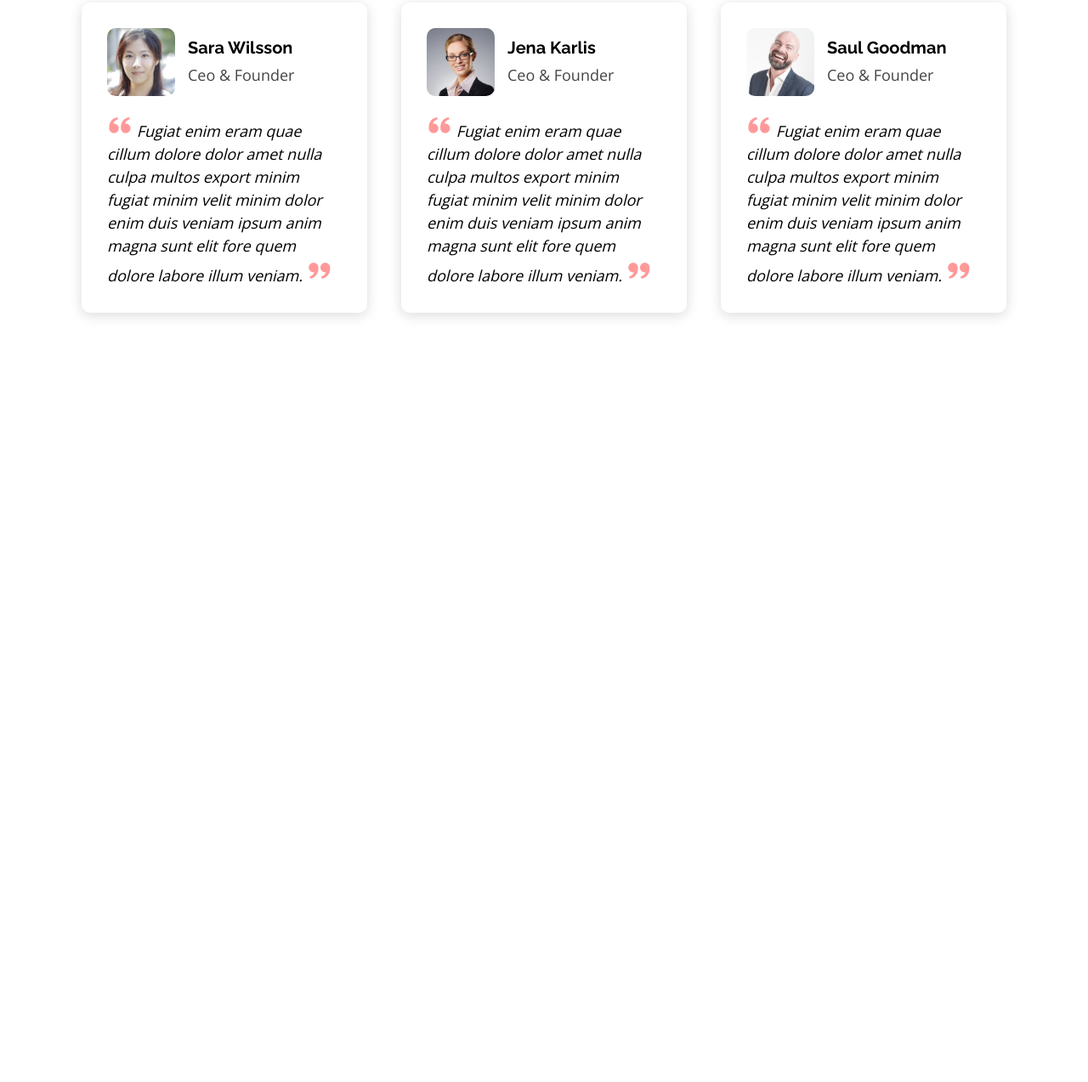
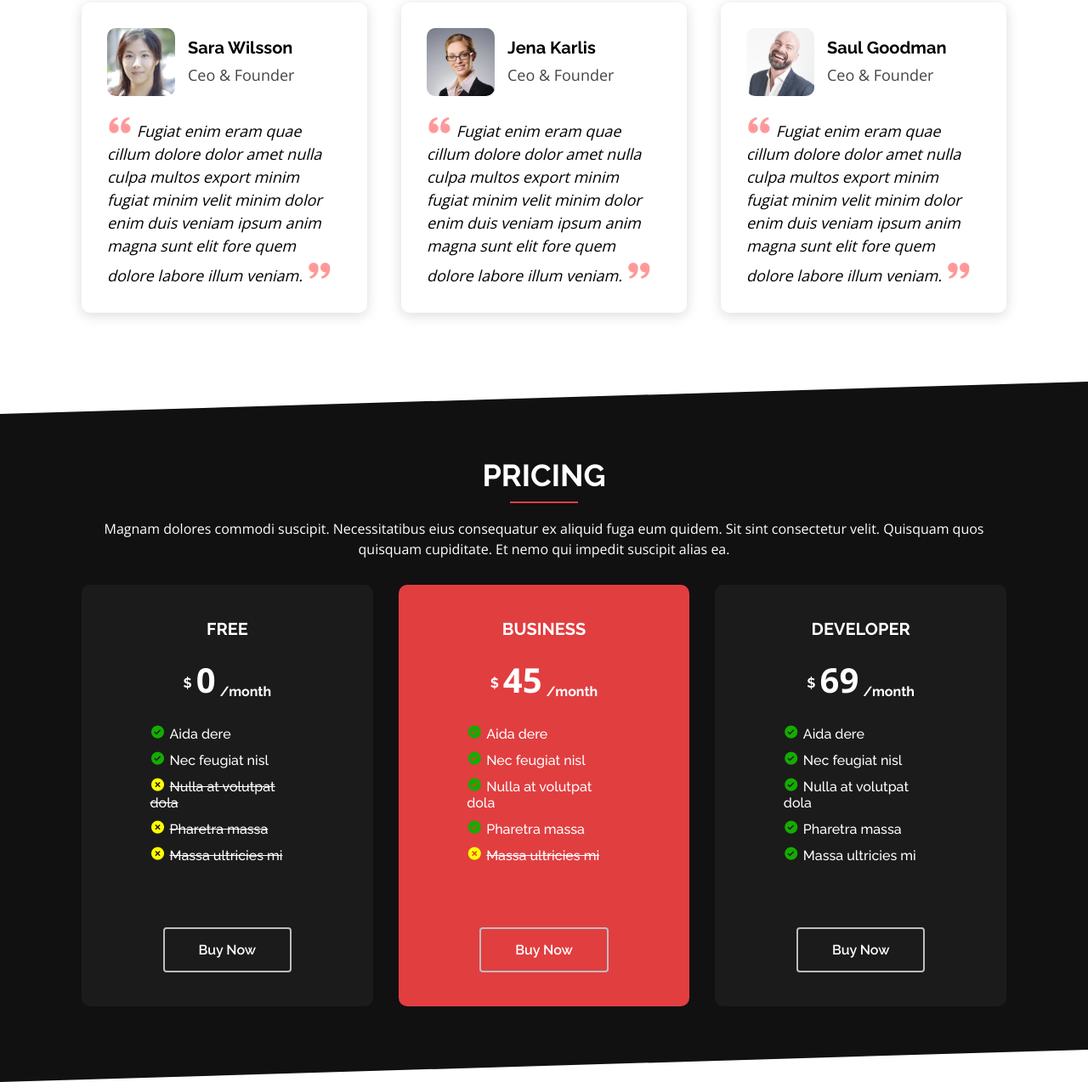
Before and after one commit to ashik-ashik/presento-langing, a plain HTML site: page index.html in a window 1280 px wide. Shown: the part 4456-5729 px from the top of the page at 85% size. Before the commit the page ends 4874 px from the top, so only its background shows below. Drawn offline with nearby package versions, Linux system fonts and the light colour scheme.

Commit message:
[ADD] Pricing section added

```diff
--- a/css/includes/_global-classes.scss
+++ b/css/includes/_global-classes.scss
@@ -12,6 +12,9 @@
 }
 .c-ass{
   color: #ddd !important;
+}
+.bg-red{
+  background: $red !important;
 }
 .bg-black{
   background: $black !important;
--- a/css/includes/_page-design.scss
+++ b/css/includes/_page-design.scss
@@ -421,3 +421,74 @@ img{
 
 }
 /* testimonials section end */
+
+
+
+/* Pricing section Start */
+#pricing-table{
+  transform: skewY(-1.7deg);
+  .container{
+    transform: skewY(1.7deg);
+  }
+  .price-box{
+    padding: 40px 20px;
+    text-align: center;
+    border-radius: 10px;
+
+    h4:first-child{
+      text-transform: uppercase;
+      font-size: $fs-20;
+      margin-bottom: 20px;
+    }
+  }
+  .price sup,
+  .price sub{
+    font-size: 16px;
+    color: #fff;
+    margin: 0 5px;
+  }
+  .price span{
+    font-size: 40px;
+    color: #fff;
+    font-family: 'Open sans';
+    text-transform: uppercase;
+  }
+  ul{
+    text-align: left;
+    width: 60%;
+    margin: 25px auto;
+  }
+  ul li{
+    margin-bottom: 10px;
+    color: $white;
+    .bx{
+      margin-right: 5px;
+      font-size: $fs-18;
+    }
+    .bxs-check-circle{
+      color: #14ac00;
+    }
+    .bxs-x-circle{
+      color: yellow;
+    }
+  }
+  .d-grid{
+    display: grid;
+    grid-template-columns: repeat(3, 1fr);
+    column-gap: 30px;
+  }
+  .a-button{
+    background: transparent !important;
+    border: 2px solid #bdbdbd;
+    font-size: 16px;
+    font-weight: 600;
+    padding: 15px 40px;
+    margin-top: 50px;
+    color: $white;
+  }
+  .a-button:hover{
+    color: $white !important;
+    border-color: #fff;
+  }
+}
+/* Pricing section end */
--- a/index.html
+++ b/index.html
@@ -624,6 +624,63 @@
     <!-- ! testimonial section -->
 
 
+    <!-- Pricing section -->
+    <section class="pricing-table py70 bg-black mt50" id="pricing-table">
+      <div class="container">
+
+        <div class="section-title">
+          <h2 class="c-white">Pricing</h2>
+          <p class="c-white">Magnam dolores commodi suscipit. Necessitatibus eius consequatur ex aliquid fuga eum quidem. Sit sint consectetur velit. Quisquam quos quisquam cupiditate. Et nemo qui impedit suscipit alias ea.</p>
+        </div>
+
+        <div class="d-grid">
+          <div class="price-box bg-dark">
+            <h4 class="c-white">Free</h4>
+            <h4 class="price"><sup>$</sup><span>0</span><sub>/month</sub></h4>
+
+            <ul class="list-none my20 fw-5">
+              <li><i class="bx bxs-check-circle"></i>Aida dere</li>
+              <li><i class="bx bxs-check-circle"></i>Nec feugiat nisl</li>
+              <li><i class="bx bxs-x-circle"></i><s>Nulla at volutpat dola</s></li>
+              <li><i class="bx bxs-x-circle"></i><s>Pharetra massa</s></li>
+              <li><i class="bx bxs-x-circle"></i><s>Massa ultricies mi</s></li>
+            </ul>
+            <a href="#" class="a-button">Buy Now</a>
+          </div>
+
+          <div class="price-box bg-red">
+            <h4 class="c-white">Business</h4>
+            <h4 class="price"><sup>$</sup><span>45</span><sub>/month</sub></h4>
+
+            <ul class="list-none my20 fw-5">
+              <li><i class="bx bxs-check-circle"></i>Aida dere</li>
+              <li><i class="bx bxs-check-circle"></i>Nec feugiat nisl</li>
+              <li><i class="bx bxs-check-circle"></i>Nulla at volutpat dola</li>
+              <li><i class="bx bxs-check-circle"></i>Pharetra massa</li>
+              <li><i class="bx bxs-x-circle"></i><s>Massa ultricies mi</s></li>
+            </ul>
+            <a href="#" class="a-button">Buy Now</a>
+
+          </div>
+          <div class="price-box bg-dark">
+            <h4 class="c-white">Developer</h4>
+            <h4 class="price"><sup>$</sup><span>69</span><sub>/month</sub></h4>
+
+            <ul class="list-none my20 fw-5">
+              <li><i class="bx bxs-check-circle"></i>Aida dere</li>
+              <li><i class="bx bxs-check-circle"></i>Nec feugiat nisl</li>
+              <li><i class="bx bxs-check-circle"></i>Nulla at volutpat dola</li>
+              <li><i class="bx bxs-check-circle"></i>Pharetra massa</li>
+              <li><i class="bx bxs-check-circle"></i>Massa ultricies mi</li>
+            </ul>
+            <a href="#" class="a-button">Buy Now</a>
+          </div>
+        </div>
+      </div>
+    </section>
+    <!-- ! Pricing section -->
+
+
 
   </main>
 
```
Also changed, not shown: css/index.css, 1 other file.
